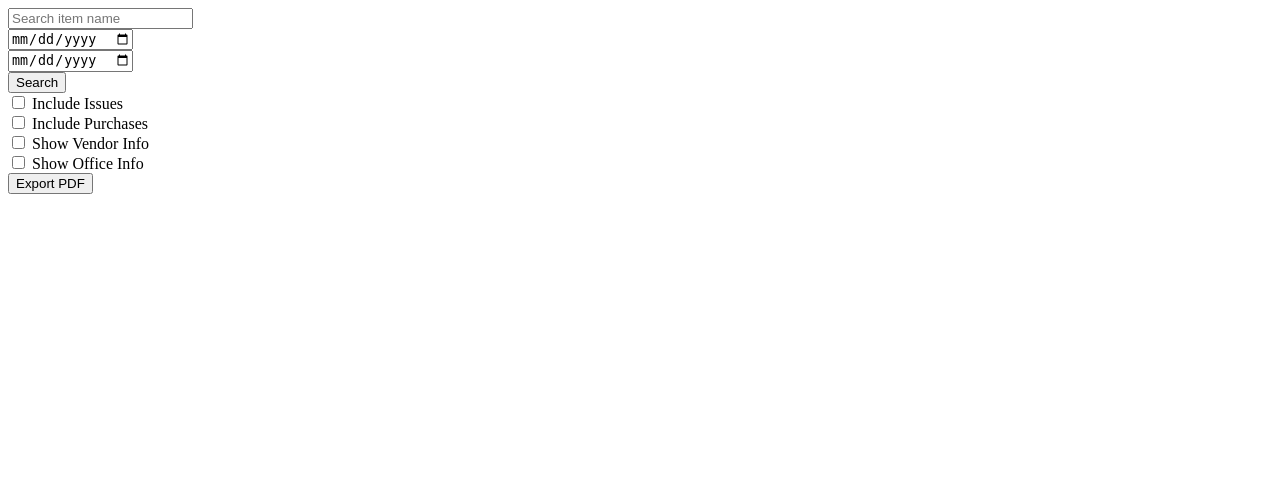
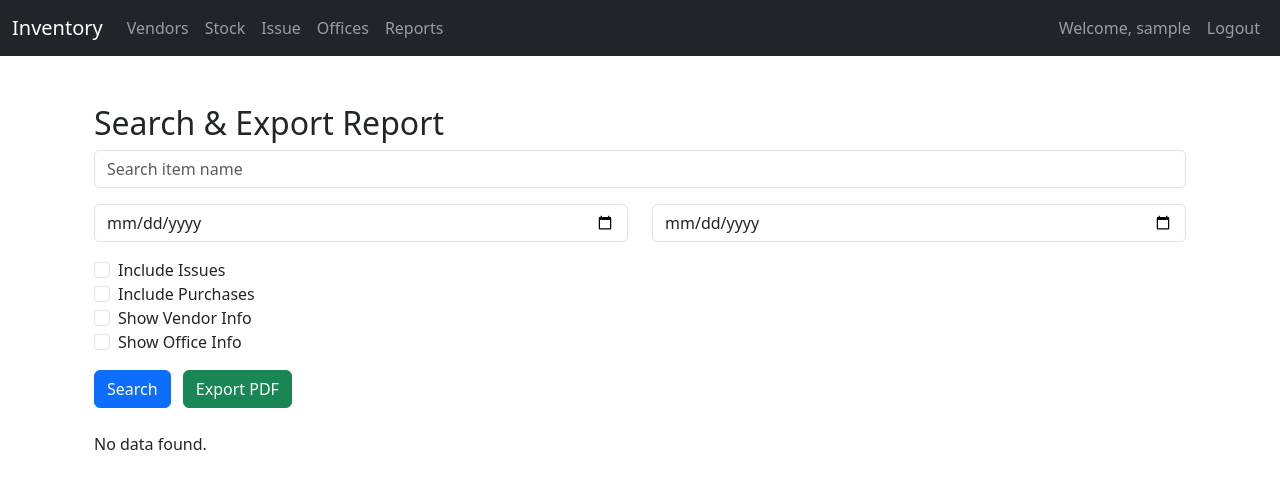
Before and after one commit to fazalktk93/cda-store, a Django app: page /report/ in a window 1280 px wide. Shown: the top 489 px of the page. Run offline with Django 4.2, Linux system fonts and the light colour scheme; the visitor is signed in with stand-in values (Sample User, id 1).

Commit message:
dsfdsfdsa

```diff
--- a/store/templates/store/report.html
+++ b/store/templates/store/report.html
@@ -1,34 +1,71 @@
-<form method="get">
-    <div class="row mb-3">
-        <div class="col-md-4">
+{% extends 'store/base.html' %}
+{% load static %}
+
+{% block title %}Report{% endblock %}
+
+{% block content %}
+<div class="container mt-5">
+    <h2>Search & Export Report</h2>
+
+    <form method="get" class="mb-4">
+        <div class="mb-3">
             <input type="text" name="q" placeholder="Search item name" class="form-control" value="{{ request.GET.q }}">
         </div>
-        <div class="col-md-3">
-            <input type="date" name="start_date" class="form-control" value="{{ request.GET.start_date }}">
+        <div class="mb-3 row">
+            <div class="col">
+                <input type="date" name="start_date" class="form-control" value="{{ request.GET.start_date }}">
+            </div>
+            <div class="col">
+                <input type="date" name="end_date" class="form-control" value="{{ request.GET.end_date }}">
+            </div>
         </div>
-        <div class="col-md-3">
-            <input type="date" name="end_date" class="form-control" value="{{ request.GET.end_date }}">
+        <div class="mb-3 form-check">
+            <input type="checkbox" class="form-check-input" name="include_issues" {% if request.GET.include_issues %}checked{% endif %}>
+            <label class="form-check-label">Include Issues</label><br>
+            <input type="checkbox" class="form-check-input" name="include_purchases" {% if request.GET.include_purchases %}checked{% endif %}>
+            <label class="form-check-label">Include Purchases</label><br>
+            <input type="checkbox" class="form-check-input" name="show_vendor" {% if request.GET.show_vendor %}checked{% endif %}>
+            <label class="form-check-label">Show Vendor Info</label><br>
+            <input type="checkbox" class="form-check-input" name="show_office" {% if request.GET.show_office %}checked{% endif %}>
+            <label class="form-check-label">Show Office Info</label>
         </div>
-        <div class="col-md-2">
-            <button type="submit" class="btn btn-primary w-100">Search</button>
-        </div>
-    </div>
+        <button type="submit" class="btn btn-primary">Search</button>
+        <a href="{% url 'report_pdf' %}?{{ request.GET.urlencode }}" class="btn btn-success ms-2">Export PDF</a>
+    </form>
 
-    <div class="form-check">
-        <input class="form-check-input" type="checkbox" name="include_issues" id="include_issues" {% if request.GET.include_issues %}checked{% endif %}>
-        <label class="form-check-label" for="include_issues">Include Issues</label>
-    </div>
-    <div class="form-check">
-        <input class="form-check-input" type="checkbox" name="include_receipts" id="include_receipts" {% if request.GET.include_receipts %}checked{% endif %}>
-        <label class="form-check-label" for="include_receipts">Include Purchases</label>
-    </div>
-    <div class="form-check">
-        <input class="form-check-input" type="checkbox" name="show_vendor" id="show_vendor" {% if request.GET.show_vendor %}checked{% endif %}>
-        <label class="form-check-label" for="show_vendor">Show Vendor Info</label>
-    </div>
-    <div class="form-check">
-        <input class="form-check-input" type="checkbox" name="show_office" id="show_office" {% if request.GET.show_office %}checked{% endif %}>
-        <label class="form-check-label" for="show_office">Show Office Info</label>
-    </div>
-    <button type="submit" name="export" value="1" class="btn btn-success mt-2">Export PDF</button>
-</form>
+    {% if results %}
+    <table class="table table-bordered">
+        <thead>
+            <tr>
+                <th>Name</th>
+                {% if show_vendor %}<th>Vendor</th>{% endif %}
+                <th>Unit</th>
+                <th>Price</th>
+                <th>Quantity</th>
+                {% if include_issues or include_purchases %}<th>Date</th>{% endif %}
+                {% if show_office %}<th>Office</th>{% endif %}
+            </tr>
+        </thead>
+        <tbody>
+            {% for item in results %}
+            <tr>
+                <td>{{ item.name }}</td>
+                {% if show_vendor %}<td>{{ item.vendor }}</td>{% endif %}
+                <td>{{ item.unit }}</td>
+                <td>{{ item.purchase_price }}</td>
+                <td>{{ item.quantity }}</td>
+                {% if include_issues or include_purchases %}
+                    <td>{{ item.date|default_if_none:"-" }}</td>
+                {% endif %}
+                {% if show_office %}
+                    <td>{{ item.office|default_if_none:"-" }}</td>
+                {% endif %}
+            </tr>
+            {% endfor %}
+        </tbody>
+    </table>
+    {% else %}
+        <p>No data found.</p>
+    {% endif %}
+</div>
+{% endblock %}
```
